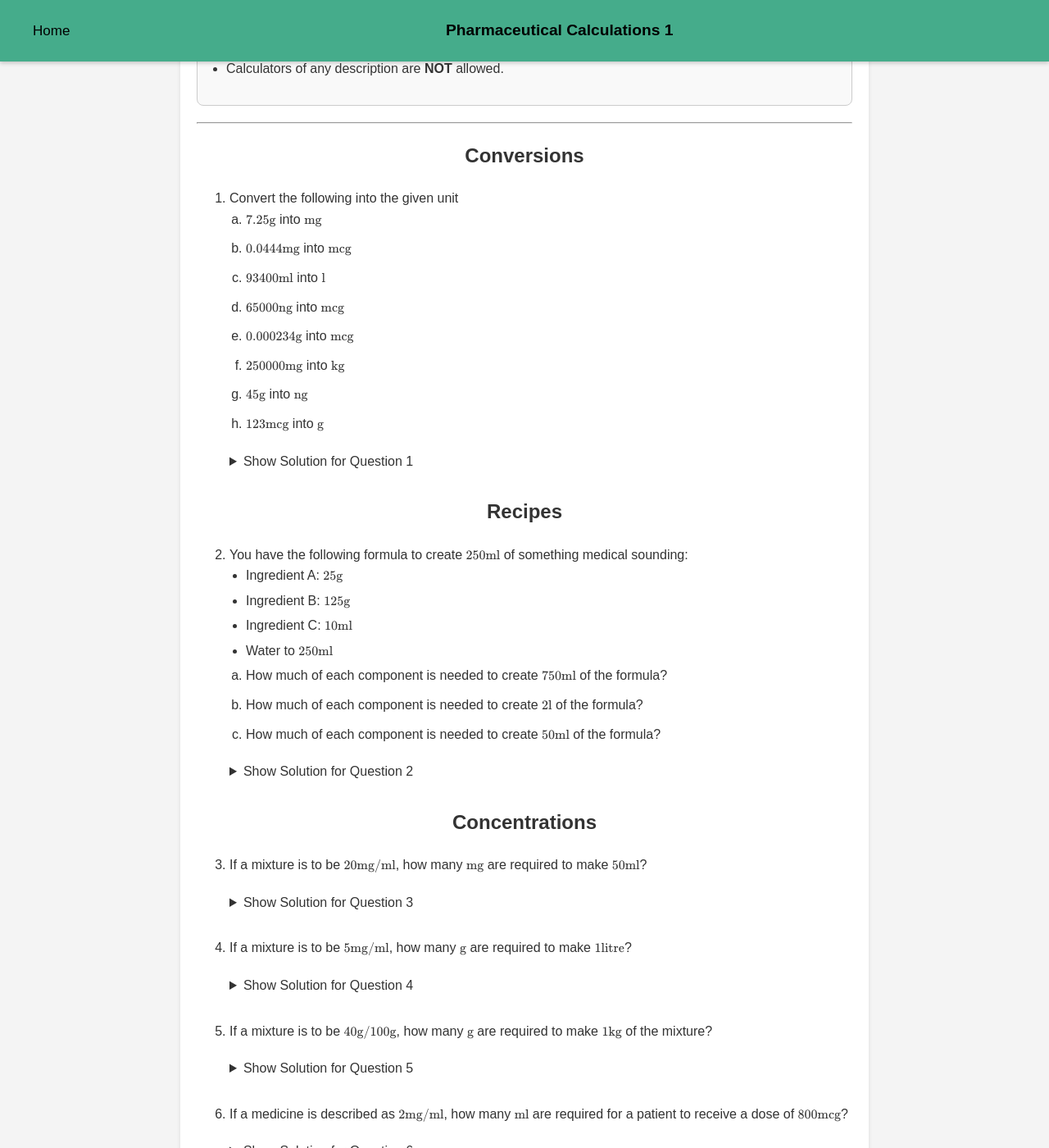
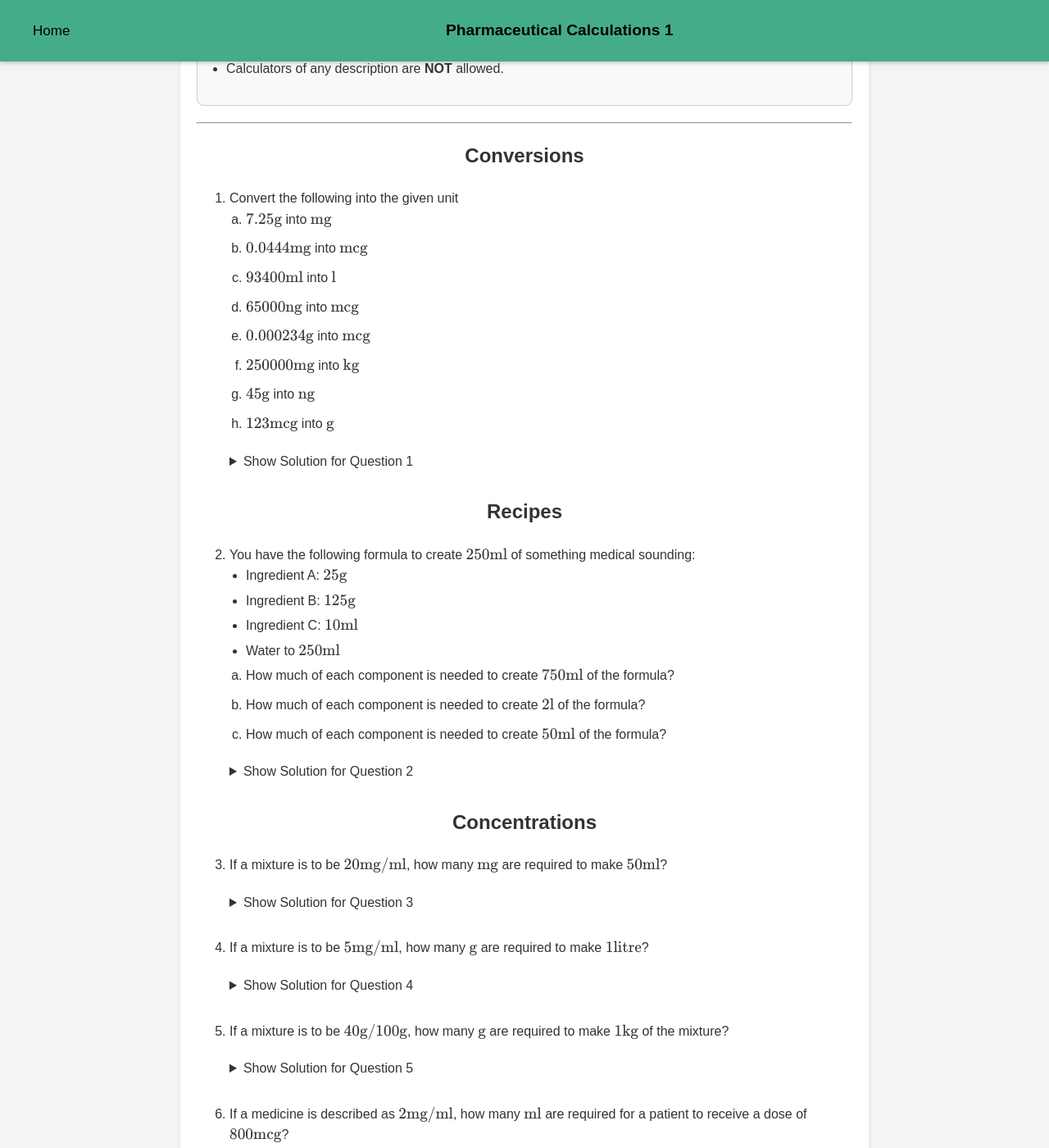
Before and after one commit to probe973/pha-4010y, a Jekyll site: the page built from review/1.md, in a window 1280 px wide and 1400 px high, scrolled down 333 px. Shown: the whole window at 82% size. Built offline with Jekyll 4.4.1, drawn with Linux system fonts in a browser that asks for light colours.

Commit message:
Update style.css

```diff
--- a/assets/css/style.css
+++ b/assets/css/style.css
@@ -148,7 +148,7 @@ p {
 }
 
 mjx-container, mjx-math {
-    font-size: 1em !important; /* Forces MathJax to match the parent element's font size */
+    font-size: 1.1em !important; /* Forces MathJax to match the parent element's font size */
 }
 
 
```
